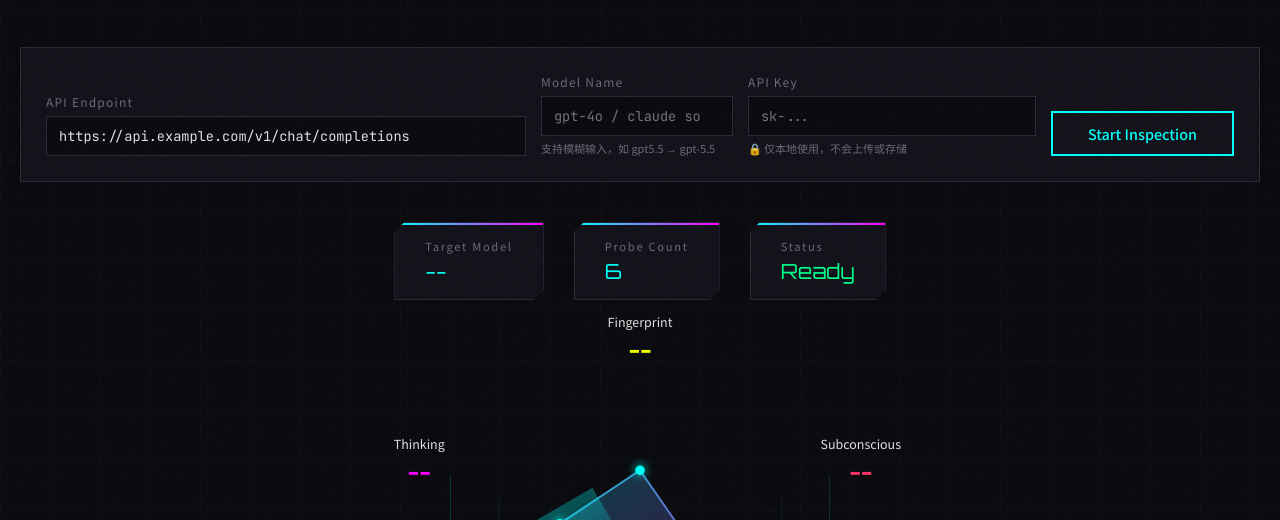
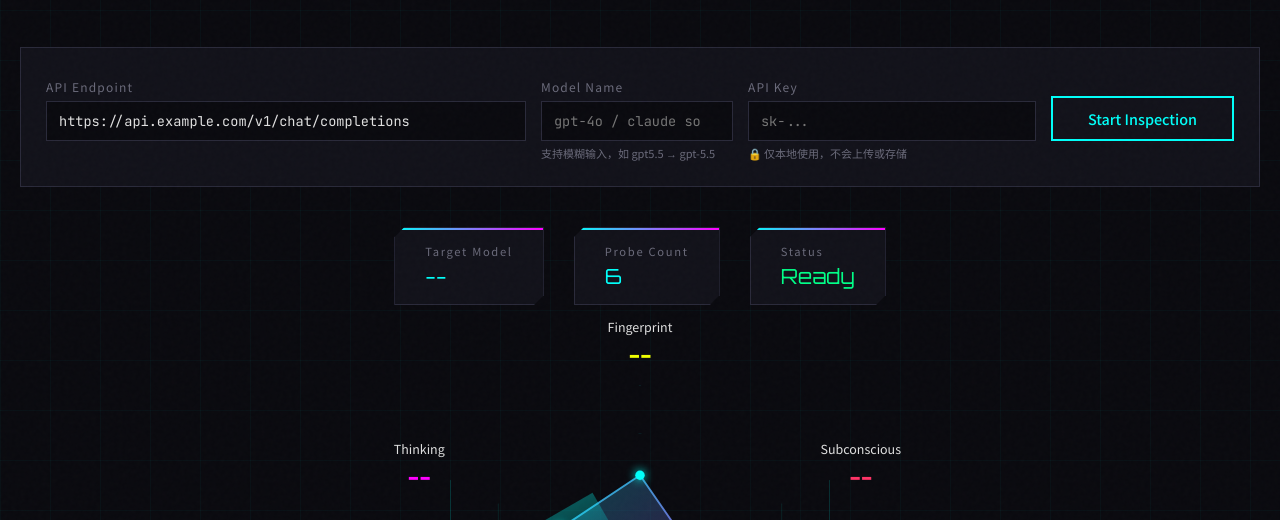
Before and after one commit to mululu123/LLM-Authenticity-Detection, a website: page visualizer/detect.html in a window 1280 px wide. Shown: the part 240-760 px from the top of the page. Drawn offline with nearby package versions, Linux system fonts and the light colour scheme.

Commit message:
fix: align control panel inputs on same baseline
All three inputs (endpoint, model, API key) and the button now have
consistent label + input + hint row structure for proper alignment.

Co-Authored-By: Claude Opus 4.7 <noreply@anthropic.com>

```diff
--- a/visualizer/detect.html
+++ b/visualizer/detect.html
@@ -193,6 +193,13 @@
 
         .control-group { flex: 1; min-width: 180px; }
 
+        .control-group .hint {
+            font-size: 11px;
+            color: var(--text-muted);
+            margin-top: 4px;
+            min-height: 16px;
+        }
+
         .control-label {
             display: block;
             font-size: 0.75rem;
@@ -784,6 +791,7 @@
                 <div class="control-group">
                     <label class="control-label" data-i18n="endpoint">API 端点</label>
                     <input type="text" class="control-input" id="endpoint" value="https://api.example.com/v1/chat/completions" placeholder="https://api.example.com/v1/chat/completions">
+                    <div class="hint"></div>
                 </div>
                 <div class="control-group" style="flex: 0.4; min-width: 120px;">
                     <label class="control-label" data-i18n="model">模型名称</label>
@@ -806,16 +814,20 @@
                         <option value="qwen-max">
                         <option value="glm-4">
                     </datalist>
-                    <div style="font-size: 11px; color: var(--text-muted); margin-top: 4px;">支持模糊输入，如 gpt5.5 → gpt-5.5</div>
+                    <div class="hint">支持模糊输入，如 gpt5.5 → gpt-5.5</div>
                 </div>
                 <div class="control-group" style="flex: 0.6; min-width: 180px;">
                     <label class="control-label" data-i18n="apiKey">API Key</label>
                     <input type="password" class="control-input" id="apiKey" placeholder="sk-...">
-                    <div style="font-size: 11px; color: var(--text-muted); margin-top: 4px;">🔒 仅本地使用，不会上传或存储</div>
+                    <div class="hint">🔒 仅本地使用，不会上传或存储</div>
                 </div>
-                <button class="btn-primary" id="startBtn" onclick="startInspection()">
-                    开始检测
-                </button>
+                <div class="control-group" style="flex: 0; min-width: auto;">
+                    <label class="control-label">&nbsp;</label>
+                    <button class="btn-primary" id="startBtn" onclick="startInspection()">
+                        开始检测
+                    </button>
+                    <div class="hint"></div>
+                </div>
             </div>
         </div>
 
```
